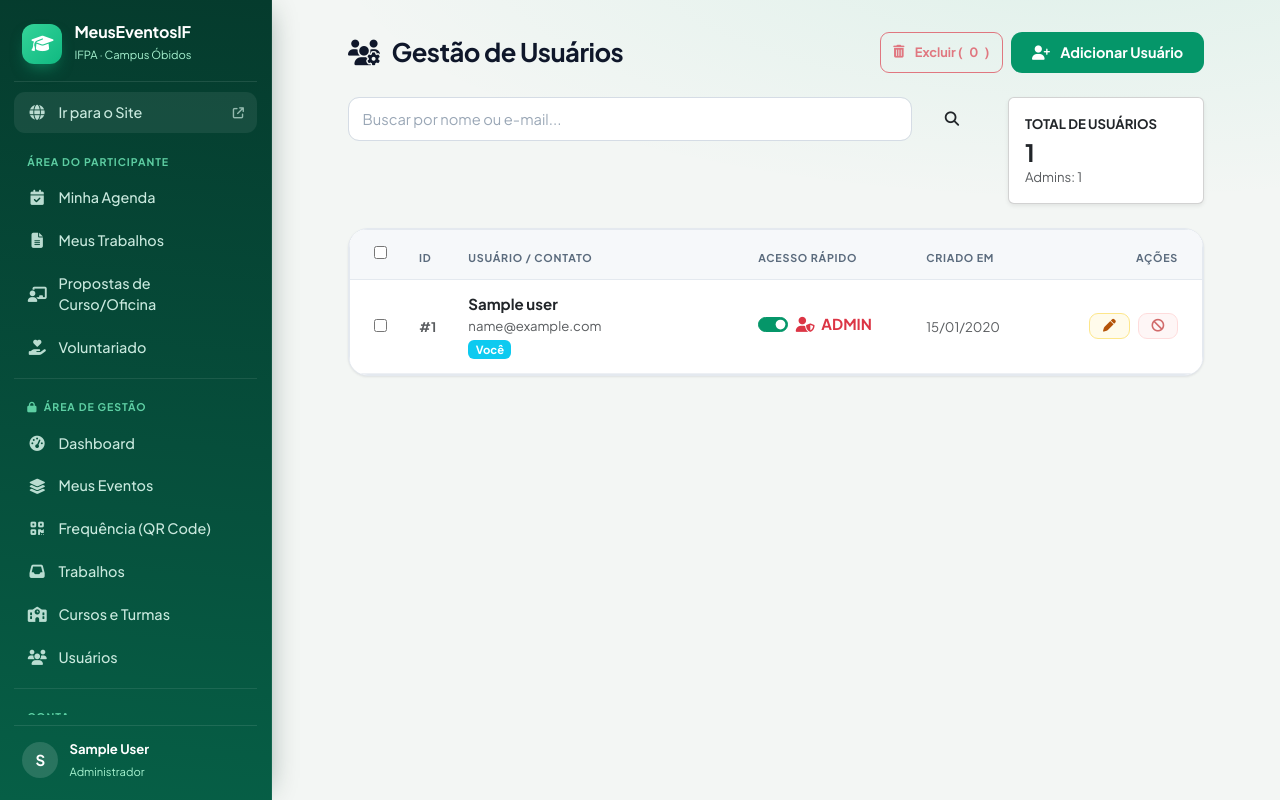
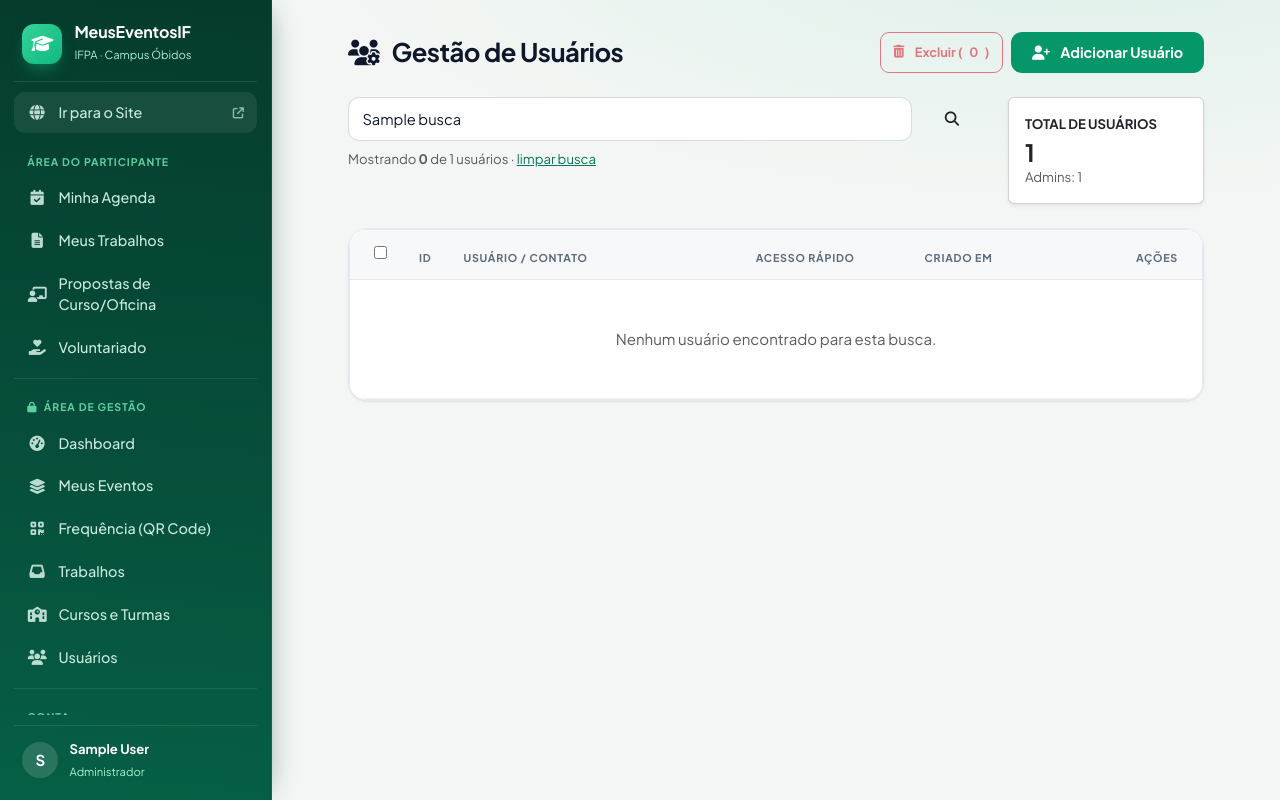
Before and after one commit to edinelsonjr32/meus_eventos_if, a Laravel app: template resources/views/admin/users/index.blade.php in a window 1280 px wide. Run offline with Laravel 12, Linux system fonts and the light colour scheme; a user stored in the database is signed in; tables that the repository leaves empty hold one stand-in row (values such as "Sample post"); the template is opened without the code that fills it: most values are stand-ins (such as "Sample title", 1, 10 or a date in 2020).

Commit message:
Gestão de Usuários: a busca passa a funcionar ao digitar e pelo botão, ignorando acentos e maiúsculas
Co-Authored-By: Claude Sonnet 5.5 <noreply@anthropic.com>

```diff
--- a/resources/views/admin/users/index.blade.php
+++ b/resources/views/admin/users/index.blade.php
@@ -1,5 +1,19 @@
 <x-app-layout>
-    <div class="row justify-content-center" x-data="{ selectedUsers: [], search: '{{ request('search') }}' }">
+    <div class="row justify-content-center" x-data="{
+            selectedUsers: [],
+            search: @js($busca),
+            textos: @js($textos),
+            casa(texto) {
+                return this.search.normalize('NFD').replace(/[\u0300-\u036f]/g, '').toLowerCase()
+                    .split(/\s+/).filter(Boolean).every(t => texto.includes(t));
+            },
+            visiveis() { return Object.keys(this.textos).filter(id => this.casa(this.textos[id])); },
+            atualizarEndereco() {
+                const url = new URL(window.location);
+                this.search.trim() ? url.searchParams.set('search', this.search.trim()) : url.searchParams.delete('search');
+                history.replaceState(null, '', url);
+            }
+        }">
         <div class="col-lg-11">
 
             <div class="d-flex justify-content-between align-items-center mb-4">
@@ -28,12 +42,17 @@
 
             <div class="row g-4 mb-4">
                 <div class="col-md-9">
-                    <form action="{{ route('admin.users.index') }}" method="GET" class="d-flex">
-                        <input type="text" name="search" x-model="search" class="form-control form-control-lg me-2" placeholder="Buscar por nome ou e-mail...">
-                        <button type="submit" class="btn btn-secondary-custom px-4">
+                    <form action="{{ route('admin.users.index') }}" method="GET" class="d-flex flex-nowrap" @submit.prevent="atualizarEndereco()">
+                        <input type="search" name="search" value="{{ $busca }}" x-model="search" @input.debounce.400ms="atualizarEndereco()"
+                               class="form-control form-control-lg me-2" placeholder="Buscar por nome ou e-mail..." aria-label="Buscar usuário por nome ou e-mail" autocomplete="off">
+                        <button type="submit" class="btn btn-secondary-custom px-4" title="Buscar" aria-label="Buscar">
                             <i class="fa-solid fa-search"></i>
                         </button>
                     </form>
+                    <p class="small text-muted mt-2 mb-0" x-show="search.trim()" x-cloak aria-live="polite">
+                        Mostrando <strong x-text="visiveis().length"></strong> de {{ $users->count() }} usuários ·
+                        <a href="{{ route('admin.users.index') }}" @click.prevent="search = ''; atualizarEndereco()">limpar busca</a>
+                    </p>
                 </div>
 
                 <div class="col-md-3">
@@ -51,7 +70,7 @@
                         <thead class="bg-light">
                             <tr>
                                 <th class="ps-4 py-3" style="width: 5%;">
-                                    <input type="checkbox" @click="selectedUsers = selectedUsers.length === {{ $users->count() }} ? [] : {{ $users->pluck('id') }}">
+                                    <input type="checkbox" title="Selecionar os usuários listados" @click="selectedUsers = $event.target.checked ? visiveis() : []">
                                 </th>
                                 <th style="width: 5%;">ID</th>
                                 <th style="width: 35%;">Usuário / Contato</th>
@@ -62,9 +81,9 @@
                         </thead>
                         <tbody>
                             @foreach($users as $user)
-                                <tr>
+                                <tr data-usuario="{{ $user->id }}" x-show="casa(textos[{{ $user->id }}])" @if(! $encontrados->has($user->id)) style="display: none" @endif>
                                     <td class="ps-4">
-                                        <input type="checkbox" :value="{{ $user->id }}" x-model="selectedUsers">
+                                        <input type="checkbox" value="{{ $user->id }}" x-model="selectedUsers">
                                     </td>
                                     <td>
                                         <small class="text-muted fw-bold">#{{ $user->id }}</small>
@@ -119,6 +138,9 @@
                                     </td>
                                 </tr>
                             @endforeach
+                            <tr x-show="visiveis().length === 0" @if($encontrados->isNotEmpty()) style="display: none" @endif>
+                                <td colspan="6" class="text-center text-muted py-5">Nenhum usuário encontrado para esta busca.</td>
+                            </tr>
                         </tbody>
                     </table>
                 </div>
```
Also changed, not shown: app/Http/Controllers/Admin/UserController.php (+16 -2 lines), tests/Feature/BuscaDeUsuariosTest.php (added, +47 -0 lines).
